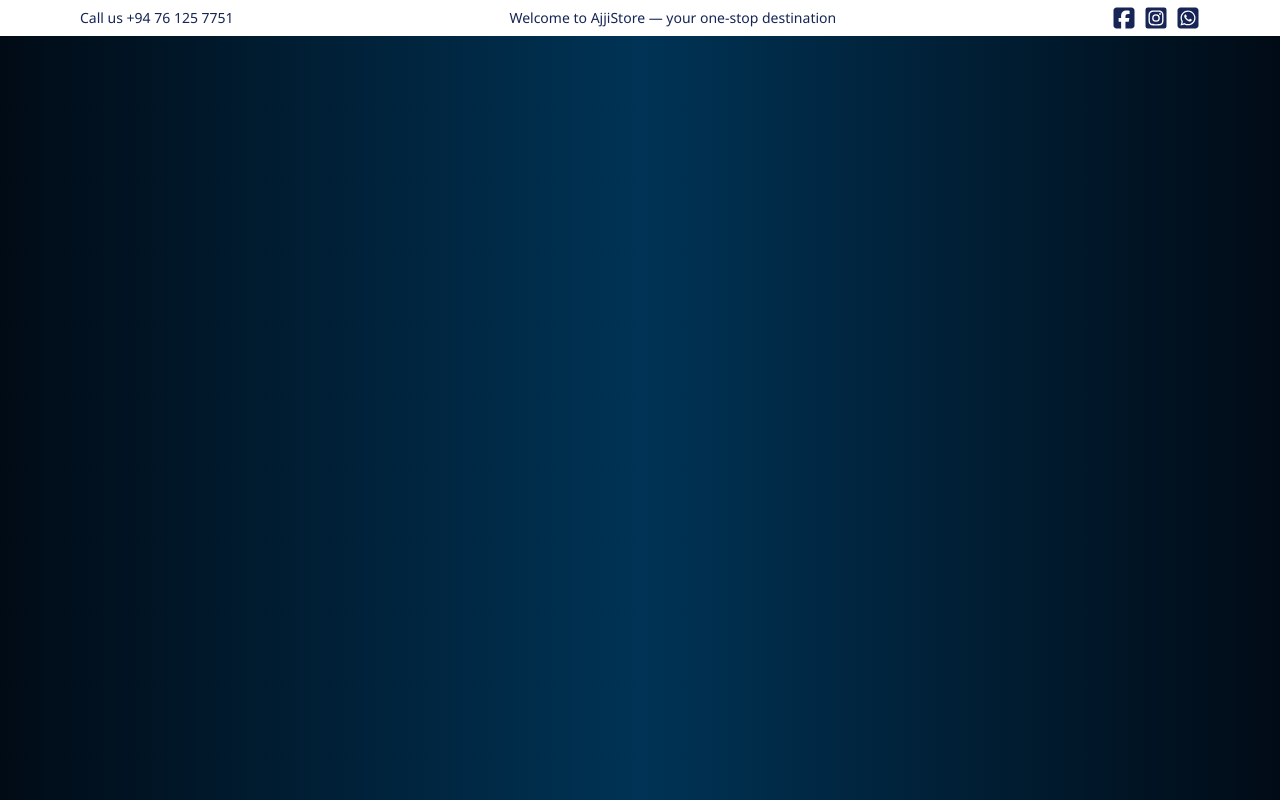
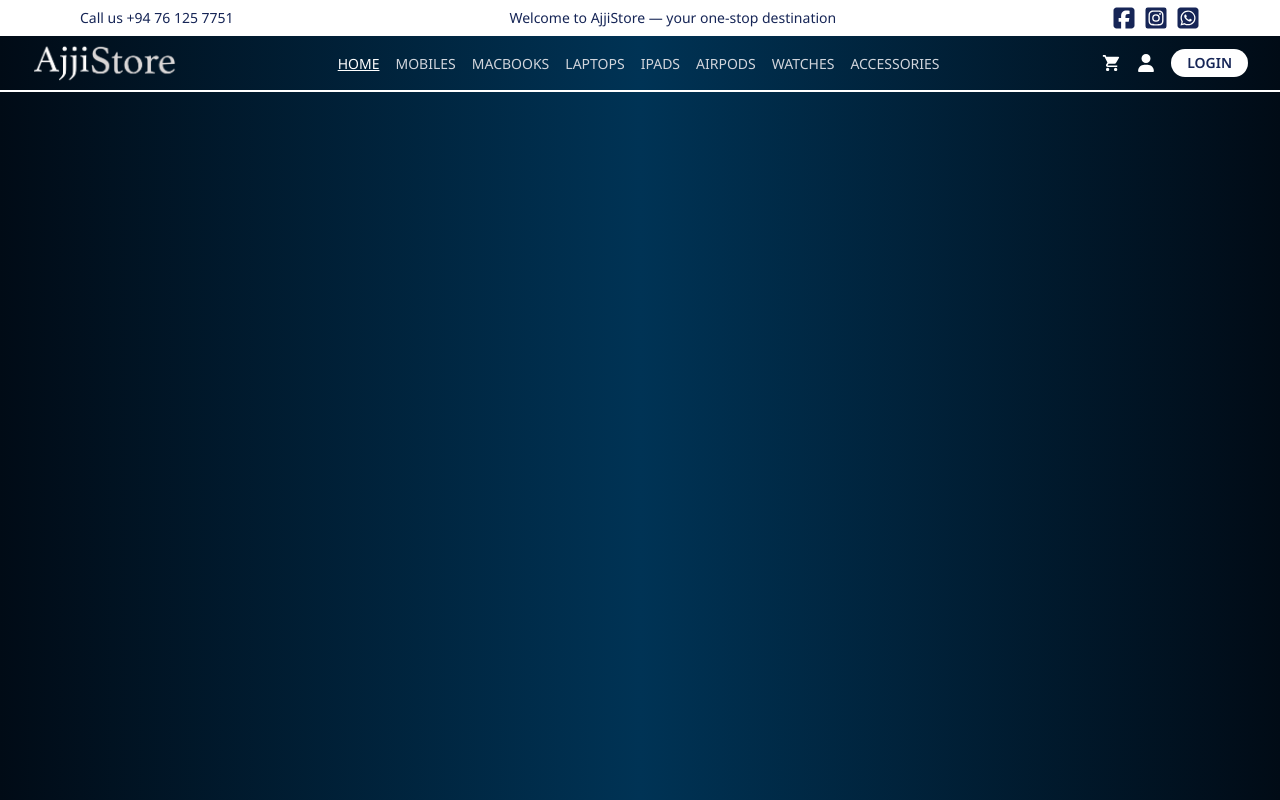
Before and after one commit to asjadahamed77/Ajji-Store, a React (Vite) app in the folder client/: page / in a window 1280 px wide. Built offline with nearby package versions, Linux system fonts and the light colour scheme.

Commit message:
Completed Navbar Component

```diff
--- a/client/src/App.jsx
+++ b/client/src/App.jsx
@@ -1,3 +1,4 @@
+import Navbar from "./components/Navbar"
 import TopBar from "./components/TopBar"
 
 function App() {
@@ -6,6 +7,7 @@ function App() {
   return (
     <>
      <TopBar />
+     <Navbar />
     </>
   )
 }
--- /dev/null
+++ b/client/src/components/Navbar.jsx
@@ -0,0 +1,98 @@
+import React, { useState } from 'react';
+import logo from '../assets/logo/AjjiStore.png';
+import { Link, NavLink } from 'react-router-dom';
+import { IoMdCart } from "react-icons/io";
+import { FaUser } from "react-icons/fa6";
+import { CgMenuLeft } from "react-icons/cg";
+
+const Navbar = () => {
+  const [mobileMenuOpen, setMobileMenuOpen] = useState(false);
+
+  const navLinks = [
+    { name: 'Home', path: '/' },
+    { name: 'Mobiles', path: '/mobiles' },
+    { name: 'MacBooks', path: '/macbooks' },
+    { name: 'Laptops', path: '/laptops' },
+    { name: 'iPads', path: '/ipads' },
+    { name: 'AirPods', path: '/airpods' },
+    { name: 'Watches', path: '/watches' },
+    { name: 'Accessories', path: '/accessories' },
+  ];
+
+  return (
+    <div className="flex items-center justify-between p-2 lg:px-8 px-4 border-b-2 border-white relative">
+
+      {/* Mobile Menu Icon */}
+      <div className="lg:hidden text-2xl cursor-pointer" onClick={() => setMobileMenuOpen(true)}>
+        <CgMenuLeft />
+      </div>
+
+      {/* Logo */}
+      <Link to={'/'}>
+        <img src={logo} alt="Ajji-Store" className="sm:w-36 w-32" />
+      </Link>
+
+      {/* Desktop Links */}
+      <ul className="lg:flex items-center gap-4 hidden">
+        {navLinks.map((link) => (
+          <li key={link.name}>
+            <NavLink
+              to={link.path}
+              className={({ isActive }) =>
+                `uppercase text-sm transition-all duration-300 ${
+                  isActive ? 'text-white underline' : 'text-gray-300 hover:opacity-80 hover:underline'
+                }`
+              }
+            >
+              {link.name}
+            </NavLink>
+          </li>
+        ))}
+      </ul>
+
+      {/* Cart, Profile, Login */}
+      <div className="flex items-center gap-4">
+        <div className="text-xl hover:opacity-80 transition-all duration-300 cursor-pointer">
+          <IoMdCart />
+        </div>
+        <div className="text-lg hover:opacity-80 transition-all duration-300 cursor-pointer">
+          <FaUser />
+        </div>
+        <button className="text-sm text-blue-950 bg-white px-4 py-1 font-semibold rounded-full cursor-pointer hover:opacity-80 transition-all duration-300">
+          LOGIN
+        </button>
+      </div>
+
+      {/* Mobile Navigation Drawer */}
+      {mobileMenuOpen && (
+        <div className="fixed inset-0 z-50 bg-black/70 backdrop-blur-sm flex flex-col items-center justify-center gap-6 text-white text-xl font-semibold">
+          {/* Close area */}
+          <div
+            className="absolute top-4 right-6 text-2xl cursor-pointer"
+            onClick={() => setMobileMenuOpen(false)}
+          >
+            ✕
+          </div>
+
+          {/* Mobile Links */}
+          {navLinks.map((link) => (
+            <NavLink
+              key={link.name}
+              to={link.path}
+              onClick={() => setMobileMenuOpen(false)}
+              className={({ isActive }) =>
+                `uppercase text-lg transition-all duration-300 ${
+                  isActive ? 'text-white underline' : 'text-gray-300 hover:opacity-80 hover:underline'
+                }`
+              }
+            >
+              {link.name}
+            </NavLink>
+          ))}
+        </div>
+      )}
+    </div>
+  );
+};
+
+export default Navbar;
--- a/client/src/index.css
+++ b/client/src/index.css
@@ -5,4 +5,5 @@
 body{
   background: linear-gradient(to right, #010b16 , #003355 , #010b16);
   font-family: "Noto Sans", sans-serif;
+  color: #fff;
 }
```
Also changed, not shown: client/src/assets/logo/AjjiStore.png (added), 1 other file (tests, documents, lock files or other folders).
